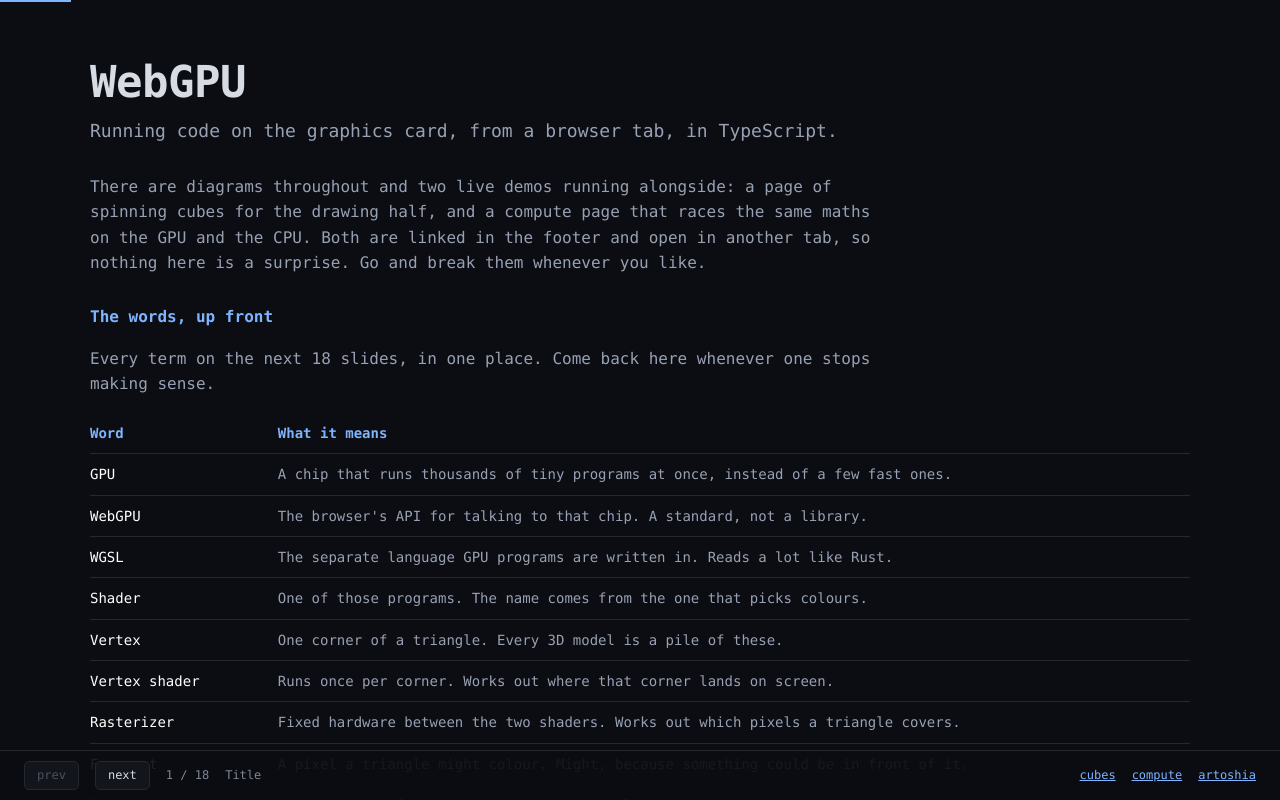
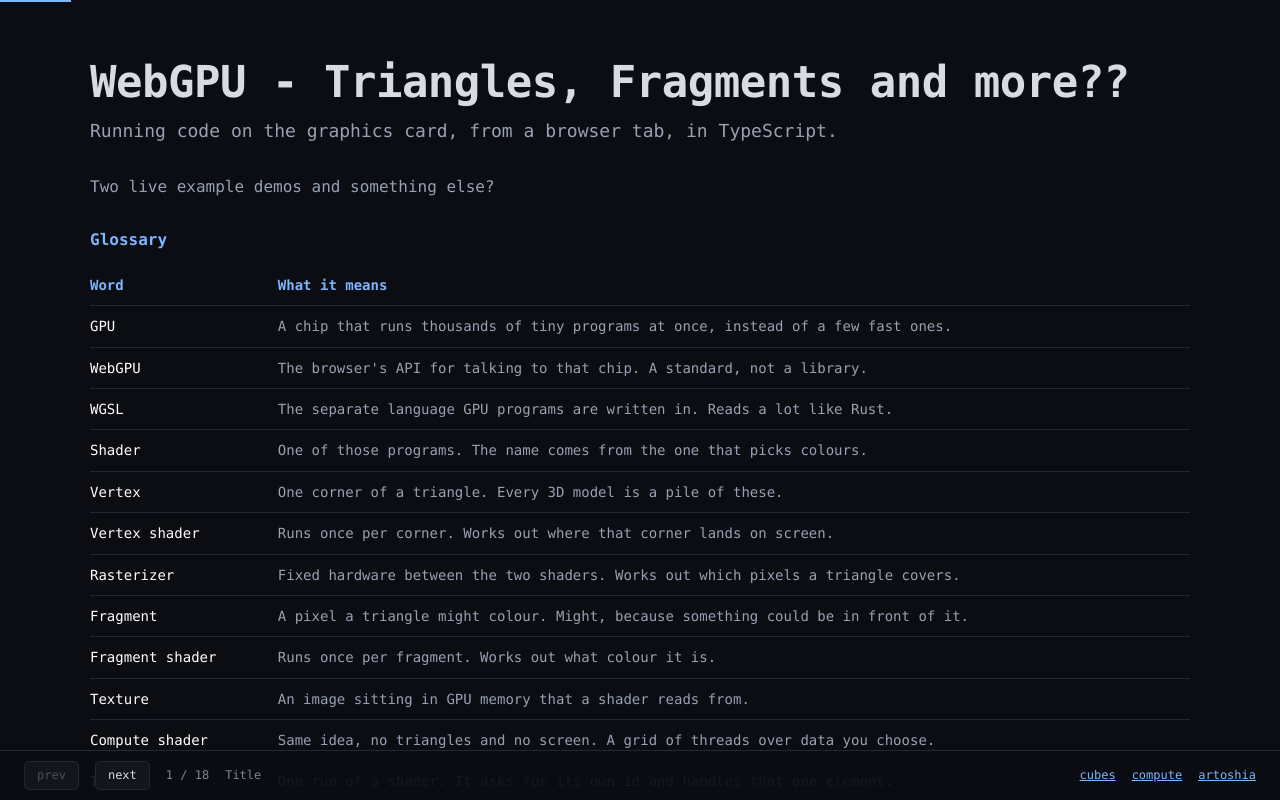
Before and after one commit to Artoshia/gpu-programming-presentation, a website built with Vite: page talk/index.html in a window 1280 px wide. Built offline with nearby package versions, Linux system fonts and the light colour scheme.

Commit message:
Update title and content in index.html for clarity and relevance

```diff
--- a/talk/index.html
+++ b/talk/index.html
@@ -4,7 +4,7 @@
 <head>
   <meta charset="utf-8" />
   <meta name="viewport" content="width=device-width, initial-scale=1" />
-  <title>WebGPU, a talk</title>
+  <title>WebGPU, BBL</title>
 </head>
 
 <body>
@@ -12,17 +12,13 @@
   <div id="deck">
 
     <section class="slide" data-title="Title">
-      <h1>WebGPU</h1>
+      <h1>WebGPU - Triangles, Fragments and more??</h1>
       <p class="lead">Running code on the graphics card, from a browser tab, in TypeScript.</p>
       <p>
-        There are diagrams throughout and two live demos running alongside: a page of spinning
-        cubes for the drawing half, and a compute page that races the same maths on the GPU and the
-        CPU. Both are linked in the footer and open in another tab, so nothing here is a surprise.
-        Go and break them whenever you like.
+        Two live example demos and something else?
       </p>
-      <h3>The words, up front</h3>
-      <p>Every term on the next 18 slides, in one place. Come back here whenever one stops
-        making sense.</p>
+      <h3>Glossary</h3>
+
       <table>
         <tr>
           <th>Word</th>
@@ -107,7 +103,8 @@
       <h2>What is WebGPU</h2>
       <p class="lead">A browser API for talking to the GPU directly.</p>
       <ul>
-        <li><b>It is a standard.</b> A W3C spec, not a library. Shipping in Chrome and Edge 113+, Firefox 141+ and
+        <li><b>It is a standard.</b> A W3C spec, not a library. Shipping in Chrome and Edge 113+, Firefox 141+ (just
+          nightly for now) and
           Safari 26+.</li>
         <li><b>It is a thin layer.</b> Your calls map onto Vulkan on Linux and Android, Metal on Apple, D3D12 on
           Windows. The browser translates, it does not emulate.</li>
```
